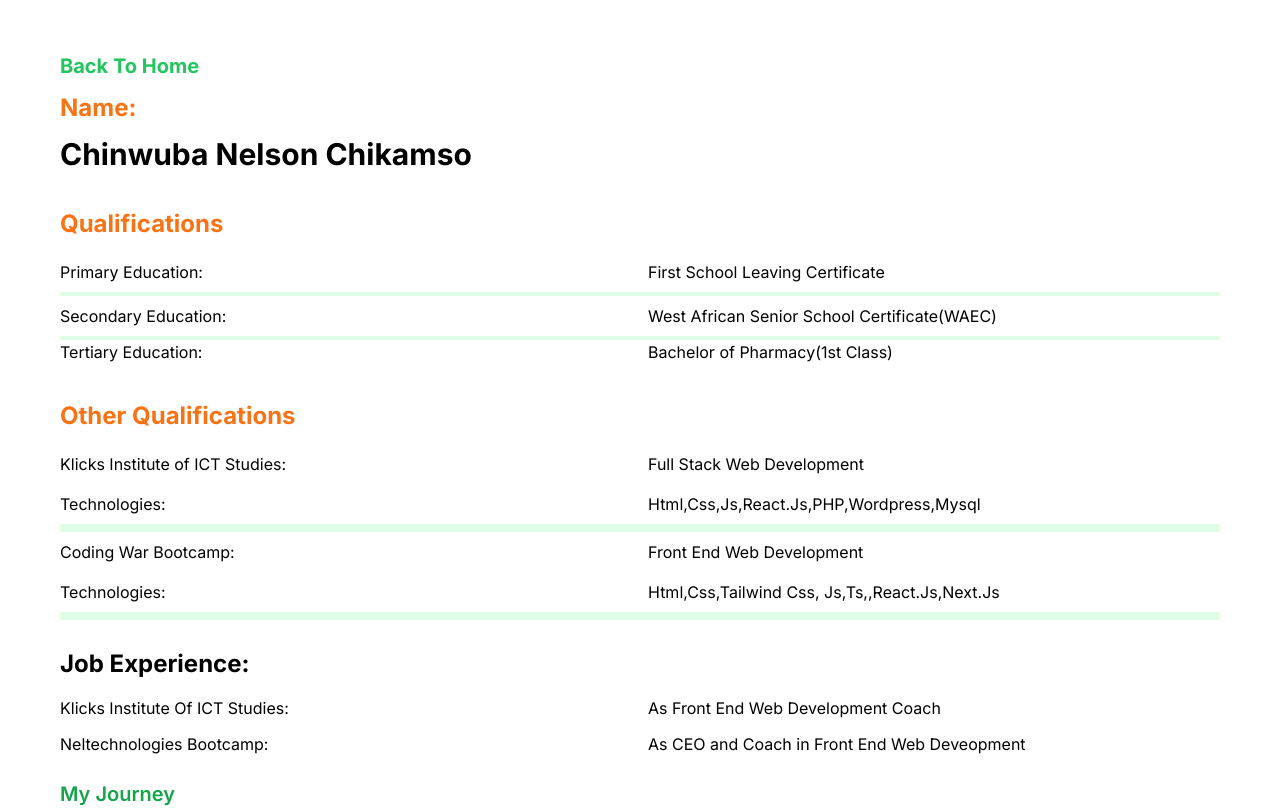
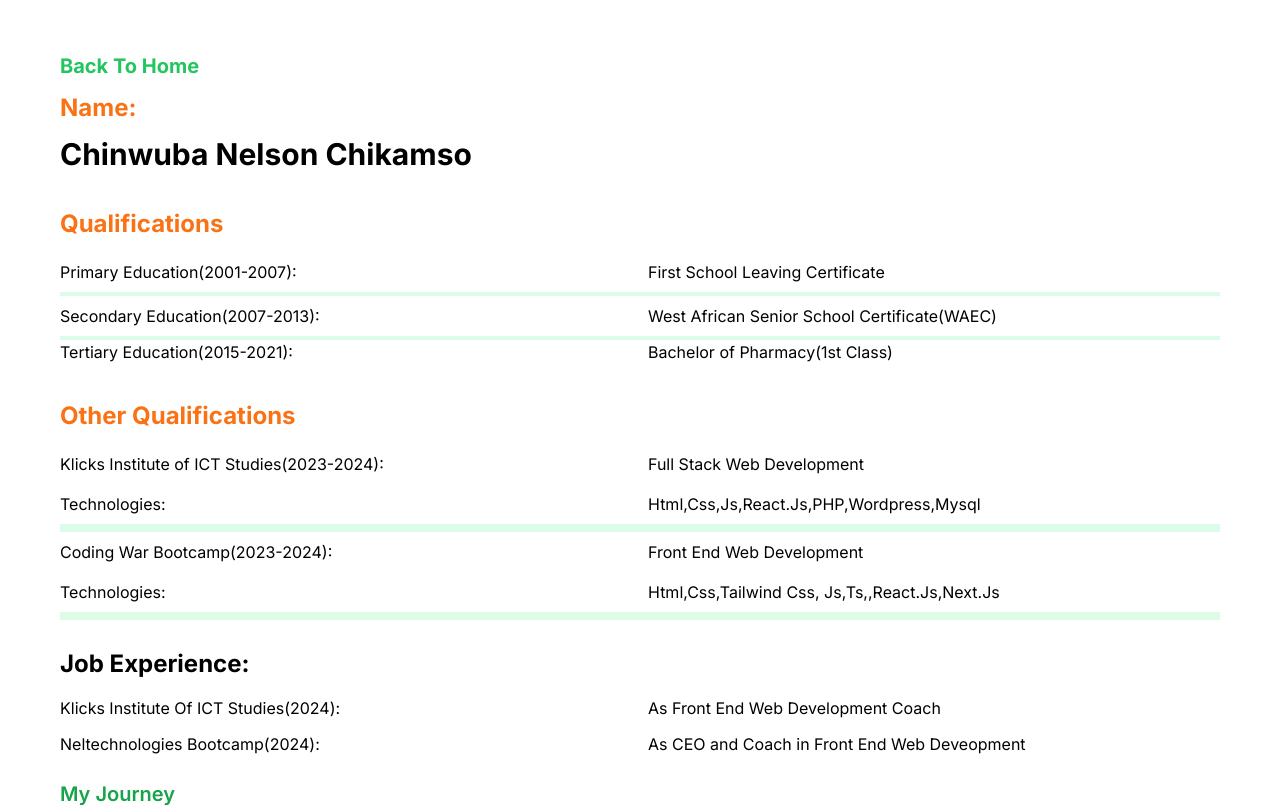
Before and after one commit to Tech041/portifolio, a Next.js app: page /about in a window 1280 px wide. Shown: the top 808 px of the page. Built offline with nearby package versions, Linux system fonts and the light colour scheme.

Commit message:
removed src code

```diff
--- a/src/app/about/page.tsx
+++ b/src/app/about/page.tsx
@@ -19,12 +19,12 @@ const About = () => {
             Qualifications
           </h1>
           <div className="flex justify-center gap-4 items-center py-2">
-            <span className="flex-1">Primary Education:</span>
+            <span className="flex-1">Primary Education(2001-2007):</span>
             <span className="flex-1">First School Leaving Certificate</span>
           </div>
           <hr className=" border-2 border-green-100" />
           <div className="flex justify-center gap-4 items-center py-2">
-            <span className=" flex-1">Secondary Education:</span>
+            <span className=" flex-1">Secondary Education(2007-2013):</span>
             <span className="flex-1">
               West African Senior School Certificate(WAEC)
             </span>
@@ -32,7 +32,7 @@ const About = () => {
           <hr className=" border-2 border-green-100" />
 
           <div className="flex justify-center gap-4 items-center">
-            <span className="flex-1">Tertiary Education:</span>
+            <span className="flex-1">Tertiary Education(2015-2021):</span>
             <span className="flex-1">Bachelor of Pharmacy(1st Class)</span>
           </div>
         </div>
@@ -41,7 +41,9 @@ const About = () => {
             Other Qualifications
           </h1>
           <div className="flex justify-center gap-4 items-center py-2">
-            <span className="flex-1">Klicks Institute of ICT Studies:</span>
+            <span className="flex-1">
+              Klicks Institute of ICT Studies(2023-2024):
+            </span>
             <span className="flex-1">Full Stack Web Development</span>
           </div>
           <div className="flex justify-center gap-4 items-center py-2 flex-wrap ">
@@ -52,7 +54,7 @@ const About = () => {
           </div>
           <hr className="border-4 border-green-100" />
           <div className="flex justify-center gap-4 items-center py-2">
-            <span className=" flex-1">Coding War Bootcamp:</span>
+            <span className=" flex-1">Coding War Bootcamp(2023-2024):</span>
             <span className="flex-1 ">Front End Web Development</span>
           </div>
           <div className="flex justify-center gap-4 items-center py-2">
@@ -66,11 +68,11 @@ const About = () => {
         <h1 className="flex-1 py-4 text-2xl font-bold">Job Experience:</h1>
 
         <div className="flex justify-center items-center gap-4">
-          <span className="flex-1">Klicks Institute Of ICT Studies:</span>
+          <span className="flex-1">Klicks Institute Of ICT Studies(2024):</span>
           <span className="flex-1">As Front End Web Development Coach</span>
         </div>
         <div className="flex justify-center items-center gap-4 my-3">
-          <span className="flex-1">Neltechnologies Bootcamp:</span>
+          <span className="flex-1">Neltechnologies Bootcamp(2024):</span>
           <span className="flex-1">
             As CEO and Coach in Front End Web Deveopment
           </span>
--- a/src/components/head/Head.tsx
+++ b/src/components/head/Head.tsx
@@ -48,7 +48,7 @@ const Head = () => {
               />
             </div>
             <div className=" flex-1">
-              <h1 className=" md:pt-5 ">
+              <h1 className=" md:pt-5  font-semibold">
                 My name is Chinwuba Nelson Chikamso, and I am a dedicated
                 <br />
                 pharmacist and a passionate front-end web developer. With
@@ -100,6 +100,8 @@ const Head = () => {
           <h1 className="text-center text-xxl font-semibold my-10 text-green-600">
             PROJECTS
           </h1>
+        </div>
+        <div className="container">
           <div className="wrapper-1 flex flex-col md:flex-row  justify-between gap-5 items-center">
             <div className="flex-1">
               {" "}
@@ -125,14 +127,14 @@ const Head = () => {
                     View live
                   </Link>
                 </div>
-                <div className="text-green-600 py-2">
+                {/* <div className="text-green-600 py-2">
                   <Link
                     href="https://github.com/Tech041/my-app.git"
                     className="border-2 border-gray-500 py-1 px-2"
                   >
                     Source code
                   </Link>{" "}
-                </div>
+                </div> */}
               </div>
             </div>
             <div className="img-wrapper flex-1 w-full">
@@ -145,6 +147,7 @@ const Head = () => {
               />
             </div>
           </div>
+        </div>
         <div className="container py-5">
           <div className="wrapper-1 flex flex-col md:flex-row  justify-between gap-5 items-center">
             <div className="flex-1">
@@ -154,8 +157,8 @@ const Head = () => {
                   School Admin Dashboard
                 </h2>
                 <p>
-                    I developed this school admin dashboard website using
-                    next.js and tailwind css to
+                  I developed this school admin dashboard website using next.js
+                  and tailwind css to
                   <br />
                   demonstrate responsive design and integration of third party
                   UI libraries . It is responsive to different
@@ -173,14 +176,14 @@ const Head = () => {
                     View live
                   </Link>
                 </div>
-                  <div className="text-green-600 py-2">
+                {/* <div className="text-green-600 py-2">
                     <Link
                       href="https://github.com/Tech041/neldev.git"
                       className="border-2 border-gray-500 py-1 px-2"
                     >
                       Source code
                     </Link>{" "}
-                  </div>
+                  </div> */}
               </div>
             </div>
             <div className="img-wrapper flex-1 w-full">
@@ -194,7 +197,7 @@ const Head = () => {
             </div>
           </div>
         </div>
-        </div>
+
         <div className="container py-5">
           <div className="wrapper-2 flex flex-col md:flex-row  justify-between gap-5 items-center">
             <div className="flex-1">
@@ -220,14 +223,14 @@ const Head = () => {
                     View live
                   </Link>
                 </div>
-                <div className="text-green-600 py-2">
+                {/* <div className="text-green-600 py-2">
                   <Link
                     href="https://github.com/Tech041/todo.git"
                     className="border-2 border-gray-500 py-1 px-2"
                   >
                     Source code
                   </Link>{" "}
-                </div>
+                </div> */}
               </div>
             </div>
             <div className="img-wrapper flex-1 w-full">
@@ -267,14 +270,14 @@ const Head = () => {
                     View live
                   </Link>
                 </div>
-                <div className="text-green-600 py-2">
+                {/* <div className="text-green-600 py-2">
                   <Link
                     href="https://github.com/Tech041/yosapp.git"
                     className="border-2 border-gray-500 py-1 px-2"
                   >
                     Source code
                   </Link>{" "}
-                </div>
+                </div> */}
               </div>
             </div>
             <div className="img-wrapper flex-1 w-full">
```
Lines whose indentation alone changed are shown as unchanged.
